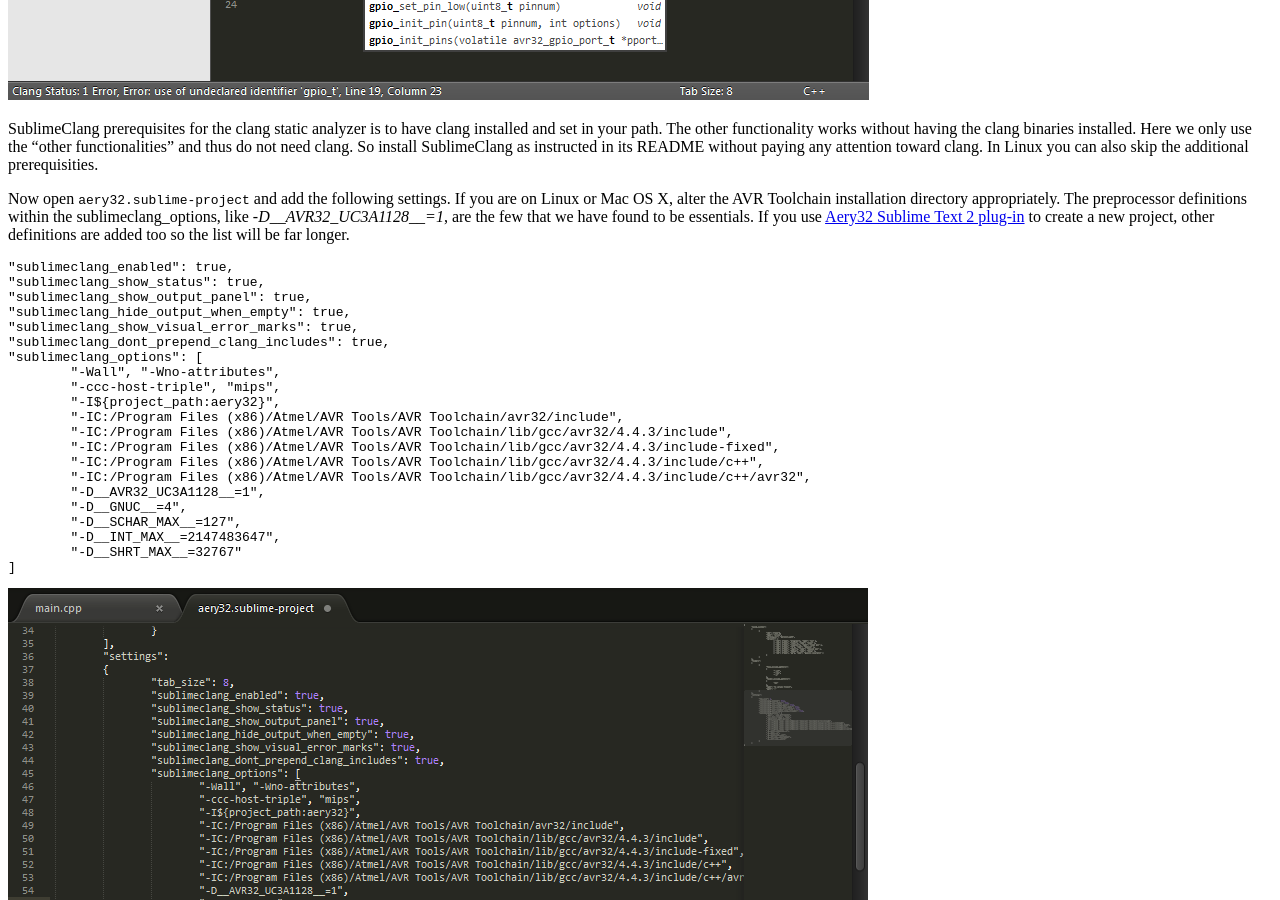
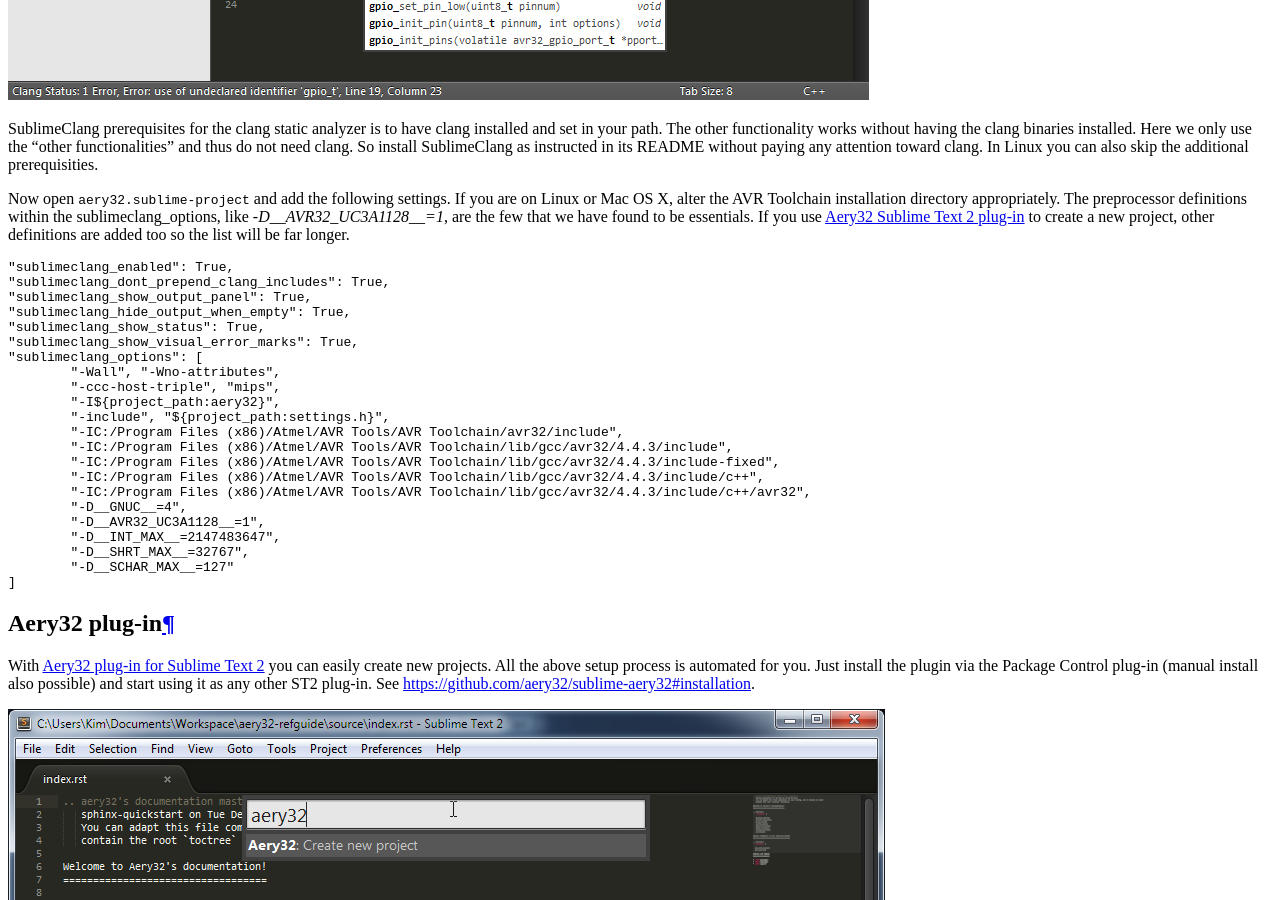
Before and after one commit to aery32/aery32-refguide, a Sphinx documentation site: the page built from source/use_with_st2.rst, in a window 1280 px wide and 900 px high, scrolled down 3352 px. Built offline with Sphinx 7.4.7, drawn with Linux system fonts in a browser that asks for light colours.

Commit message:
Update ST2 section

```diff
--- a/source/use_with_st2.rst
+++ b/source/use_with_st2.rst
@@ -53,31 +53,28 @@
 
 .. code-block:: none
 
-	"sublimeclang_enabled": true,
-	"sublimeclang_show_status": true,
-	"sublimeclang_show_output_panel": true,
-	"sublimeclang_hide_output_when_empty": true,
-	"sublimeclang_show_visual_error_marks": true,
-	"sublimeclang_dont_prepend_clang_includes": true,
+	"sublimeclang_enabled": True,
+	"sublimeclang_dont_prepend_clang_includes": True,
+	"sublimeclang_show_output_panel": True,
+	"sublimeclang_hide_output_when_empty": True,
+	"sublimeclang_show_status": True,
+	"sublimeclang_show_visual_error_marks": True,
 	"sublimeclang_options": [
 		"-Wall", "-Wno-attributes",
 		"-ccc-host-triple", "mips",
 		"-I${project_path:aery32}",
+		"-include", "${project_path:settings.h}",
 		"-IC:/Program Files (x86)/Atmel/AVR Tools/AVR Toolchain/avr32/include",
 		"-IC:/Program Files (x86)/Atmel/AVR Tools/AVR Toolchain/lib/gcc/avr32/4.4.3/include",
 		"-IC:/Program Files (x86)/Atmel/AVR Tools/AVR Toolchain/lib/gcc/avr32/4.4.3/include-fixed",
 		"-IC:/Program Files (x86)/Atmel/AVR Tools/AVR Toolchain/lib/gcc/avr32/4.4.3/include/c++",
 		"-IC:/Program Files (x86)/Atmel/AVR Tools/AVR Toolchain/lib/gcc/avr32/4.4.3/include/c++/avr32",
+		"-D__GNUC__=4",
 		"-D__AVR32_UC3A1128__=1",
-		"-D__GNUC__=4",
-		"-D__SCHAR_MAX__=127",
 		"-D__INT_MAX__=2147483647",
-		"-D__SHRT_MAX__=32767"
+		"-D__SHRT_MAX__=32767",
+		"-D__SCHAR_MAX__=127"
 	]
-
-.. image:: ../images/st2_sublimeclang_settings_for_avr32.png
-    :target: _images/st2_sublimeclang_settings_for_avr32.png
-    :alt: ST2 SublimeClang settings for AVR32 Toolchain
 
 Aery32 plug-in
 --------------
```
Also changed, not shown: source/project_structure.rst (+7 -7 lines).
